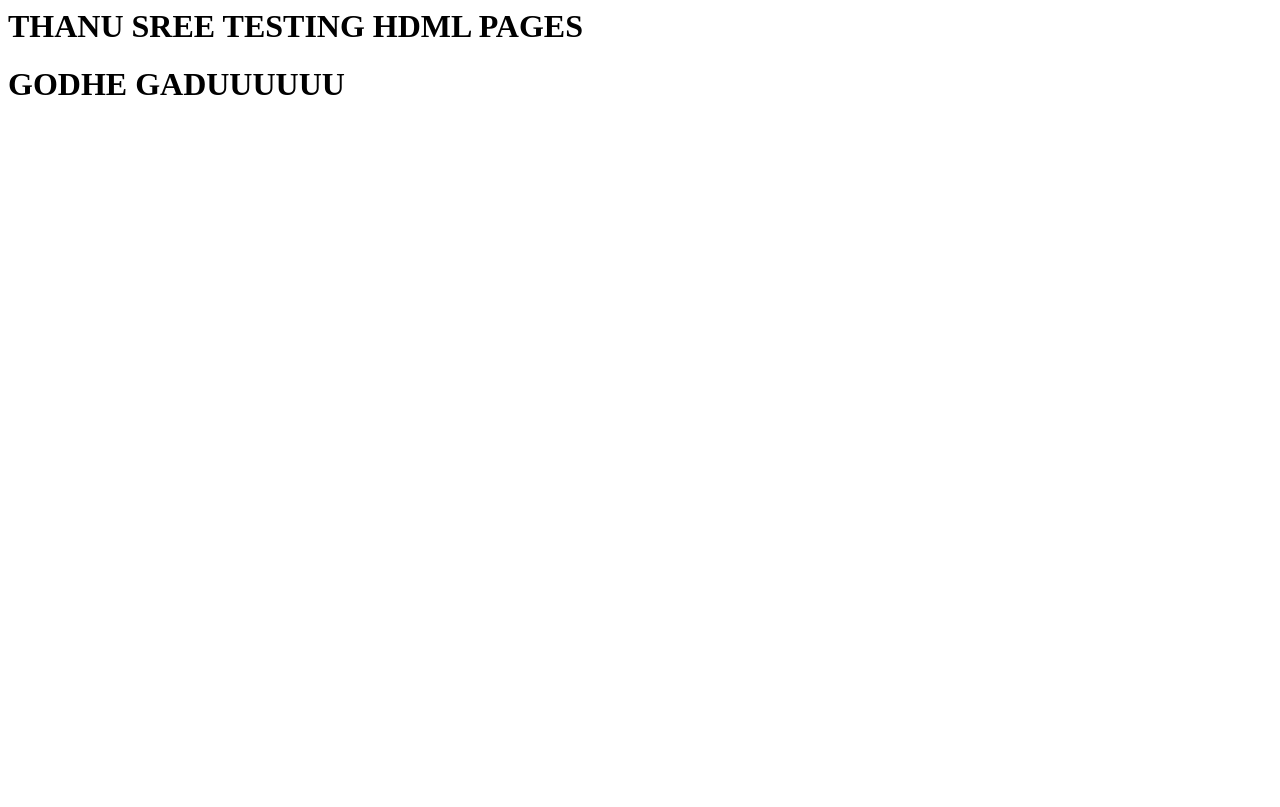
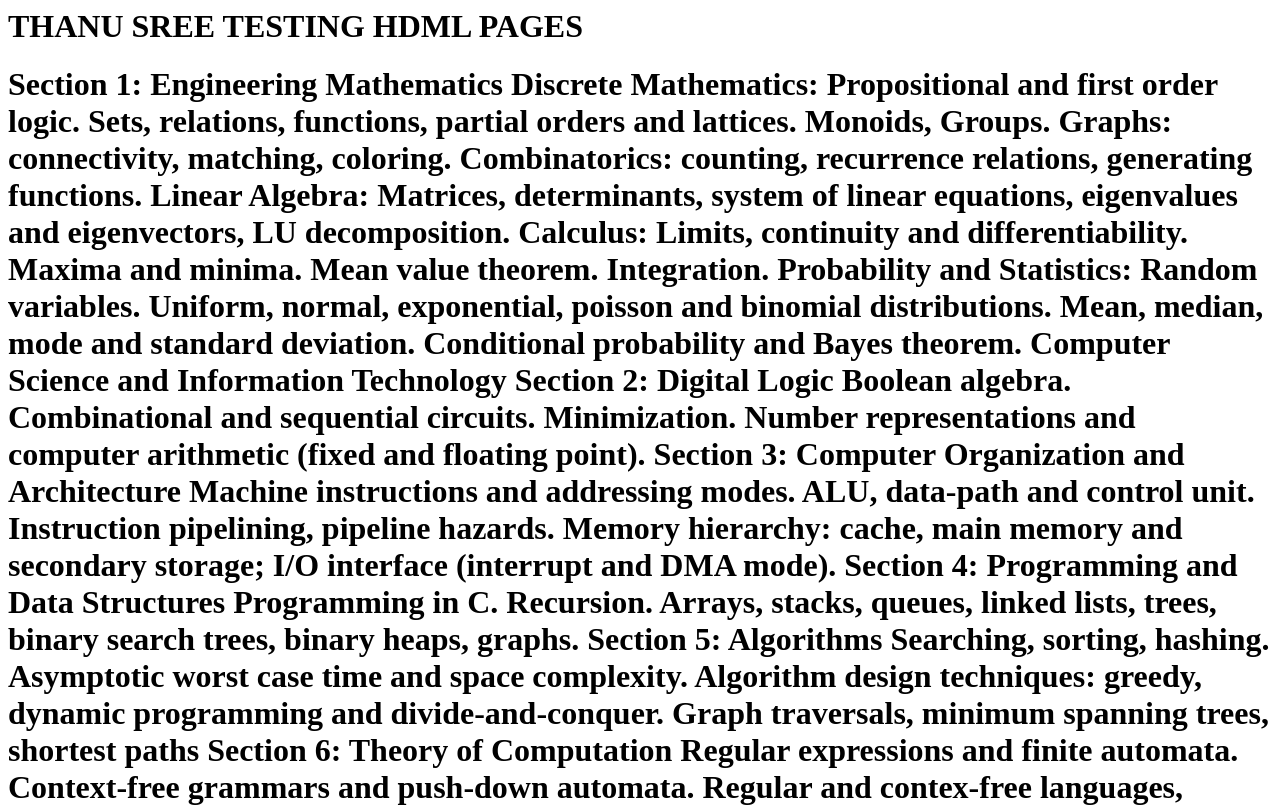
Before and after one commit to cvand91742/webserver-jenkins-test, a plain HTML site: page index.html in a window 1280 px wide. Shown: the top 807 px of the page. Drawn offline with Linux system fonts and the light colour scheme.

Commit message:
gate-test

```diff
--- a/index.html
+++ b/index.html
@@ -1,2 +1,34 @@
 <h1> THANU SREE TESTING HDML PAGES </h1>
-<h1>  GODHE GADUUUUUU</h2>
+<h1>  Section 1: Engineering Mathematics
+    Discrete Mathematics: Propositional and first order logic. Sets, relations, functions, partial
+    orders and lattices. Monoids, Groups. Graphs: connectivity, matching, coloring.
+    Combinatorics: counting, recurrence relations, generating functions.
+    Linear Algebra: Matrices, determinants, system of linear equations, eigenvalues and
+    eigenvectors, LU decomposition.
+    Calculus: Limits, continuity and differentiability. Maxima and minima. Mean value theorem.
+    Integration.
+    Probability and Statistics: Random variables. Uniform, normal, exponential, poisson and
+    binomial distributions. Mean, median, mode and standard deviation. Conditional probability
+    and Bayes theorem.
+    Computer Science and Information Technology
+    Section 2: Digital Logic
+    Boolean algebra. Combinational and sequential circuits. Minimization. Number
+    representations and computer arithmetic (fixed and floating point).
+    Section 3: Computer Organization and Architecture
+    Machine instructions and addressing modes. ALU, data‐path and control unit. Instruction
+    pipelining, pipeline hazards. Memory hierarchy: cache, main memory and secondary storage;
+    I/O interface (interrupt and DMA mode).
+    Section 4: Programming and Data Structures
+    Programming in C. Recursion. Arrays, stacks, queues, linked lists, trees, binary search trees,
+    binary heaps, graphs.
+    Section 5: Algorithms
+    Searching, sorting, hashing. Asymptotic worst case time and space complexity. Algorithm
+    design techniques: greedy, dynamic programming and divide‐and‐conquer. Graph traversals,
+    minimum spanning trees, shortest paths
+    Section 6: Theory of Computation
+    Regular expressions and finite automata. Context-free grammars and push-down automata.
+    Regular and contex-free languages, pumping lemma. Turing machines and undecidability.
+    Section 7: Compiler Design
+    Lexical analysis, parsing, syntax-directed translation. Runtime environments. Intermediate
+    code generation. Local optimisation, Data flow analyses: constant propagation, liveness
+    analysis, common sub expression elimination. </h2>
```
